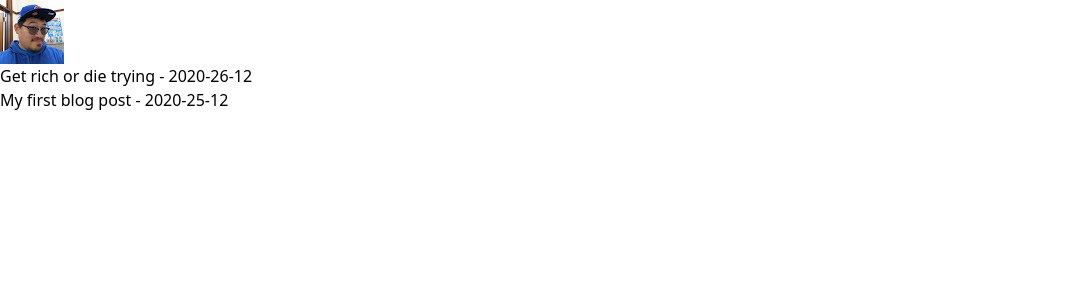
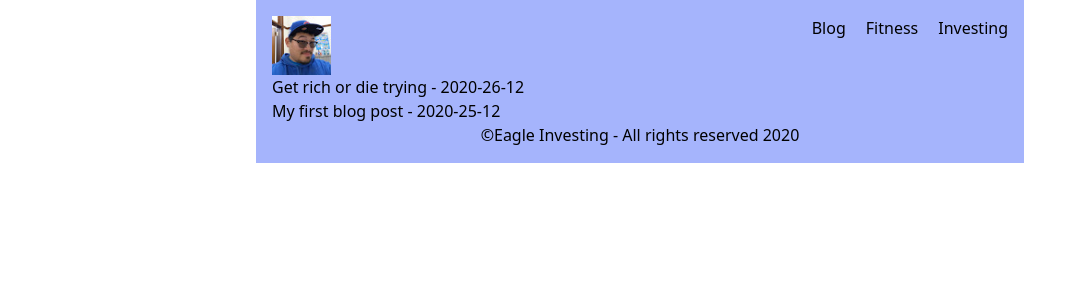
Before and after one commit to eulloa/fwksq, a Next.js app: page / in a window 1280 px wide. Shown: the top 300 px of the page, without its empty margins (0-1087 px from the left). Built offline with nearby package versions, Linux system fonts and the light colour scheme.

Commit message:
feat: update styles

```diff
--- /dev/null
+++ b/components/footer.tsx
@@ -0,0 +1,7 @@
+export default function Footer() {
+   return (
+      <footer className="flex justify-center">
+         <h1>&#169;Eagle Investing - All rights reserved {new Date().getFullYear()}</h1>
+      </footer>
+   );
+}
--- /dev/null
+++ b/components/header.tsx
@@ -0,0 +1,16 @@
+import Link from 'next/link';
+
+export default function Header() {
+   return (
+      <header className="flex">
+         <Link className="flex-shrink-0" href="/"><a href="#"><img src="/images/kev.jpg" alt="Kev" /></a></Link>
+         <div className="flex justify-end w-full">
+            <ul className="flex space-x-5">
+               <li><Link href="/blog"><a href="#">Blog</a></Link></li>
+               <li><Link href="/fitness"><a href="#">Fitness</a></Link></li>
+               <li><Link href="/investing"><a href="#">Investing</a></Link></li>
+            </ul>
+         </div>
+      </header>
+   )
+}
--- a/components/layout.tsx
+++ b/components/layout.tsx
@@ -1,6 +1,8 @@
 import React from 'react';
 import Head from 'next/head';
 import BackToHome from './backToHome';
+import Header from './header';
+import Footer from './footer';
 
 export const siteTitle = 'FWKSQ';
 
@@ -11,15 +13,16 @@ interface LayoutProps {
 
 export default function Layout({ children, home }: LayoutProps) {
    return (
-      <div className="container mx-auto">
+      <div className="max-w-screen-md mx-auto bg-indigo-300 p-4">
          <Head>
             <link rel="icon" href="/favicon.ico" />
             <meta name="description" content="Kevin H. Kim - FWKSQ" />
             <meta name="og:title" content={siteTitle} />
          </Head>
-         <header></header>
+         <Header />
          <main>{children}</main>
          {!home && <BackToHome />}
+         <Footer />
       </div>
    );
 }
--- /dev/null
+++ b/pages/blog.tsx
@@ -0,0 +1,9 @@
+import Layout from '../components/layout';
+
+export default function Blog() {
+   return (
+      <Layout>
+         <h1>Blog</h1>
+      </Layout>
+   )
+}
--- /dev/null
+++ b/pages/fitness.tsx
@@ -0,0 +1,9 @@
+import Layout from '../components/layout';
+
+export default function Fitness() {
+   return (
+      <Layout>
+         <h1>Fitness</h1>
+      </Layout>
+   )
+}
--- a/pages/index.tsx
+++ b/pages/index.tsx
@@ -20,8 +20,7 @@ export default function Index({ posts }: IndexProps) {
         <title>FWKSQ</title>
         <link rel="icon" href="/favicon.ico" />
       </Head>
-      <img src="/images/kev.jpg" alt="Kev" />
-      {posts && posts.length > 0 &&
+      {posts?.length > 0 &&
         <ul>
           {posts.map(({ id, date, title }) => (
             <li key={`${date}-${title}`}>
@@ -32,7 +31,6 @@ export default function Index({ posts }: IndexProps) {
           ))}
         </ul>
       }
-      <footer></footer>
     </Layout>
   )
 }
--- /dev/null
+++ b/pages/investing.tsx
@@ -0,0 +1,9 @@
+import Layout from '../components/layout';
+
+export default function Investing() {
+   return (
+      <Layout>
+         <h1>Investing</h1>
+      </Layout>
+   )
+}
--- a/pages/posts/[id].js
+++ b/pages/posts/[id].js
@@ -9,13 +9,15 @@ export default function Post({ postData }) {
       <Head>
         <title>{postData.title}</title>
       </Head>
+      <div className="flex justify-center">
         <article>
-        <h1>{postData.title}</h1>
+          <h1 className="font-semibold">{postData.title}</h1>
           <div>
             {/* <FormatDate dateString={postData.date} /> */}
           </div>
           <div dangerouslySetInnerHTML={{ __html: postData.contentHtml }} />
         </article>
+      </div>
     </Layout>
   )
 }
```
Lines whose indentation alone changed are shown as unchanged.
